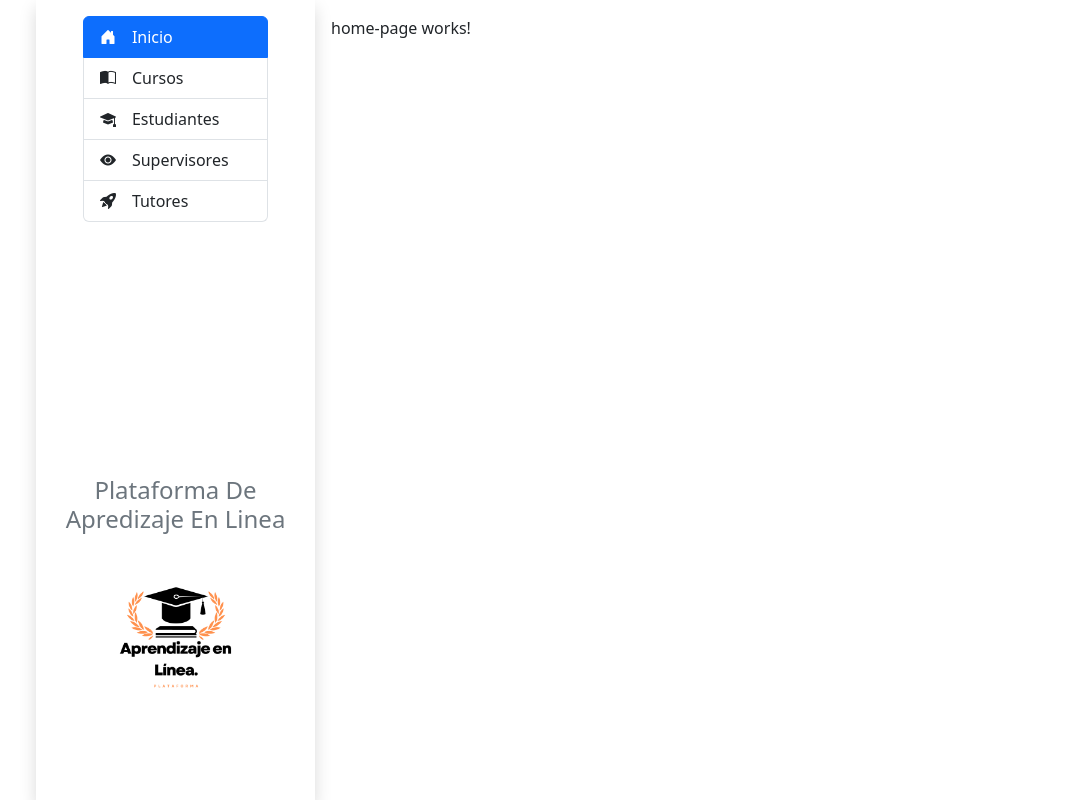
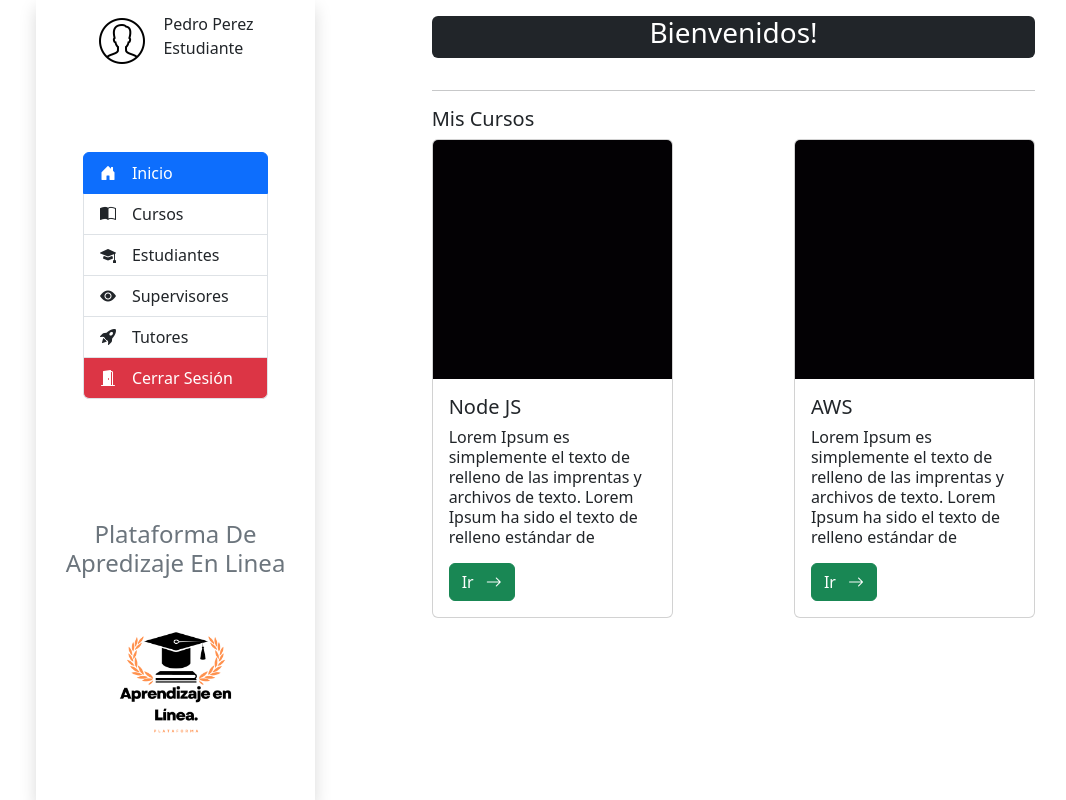
Before and after one commit to PLATYPUSCO007/ProyectoGrupo6, an Angular app in the folder FrontEnd/: page /plataforma/home in a window 1280 px wide. Shown: the whole page, without its empty margins (46-1112 px from the left). Built offline with nearby package versions, Linux system fonts and the light colour scheme.

Commit message:
pagina Inicio

```diff
--- a/FrontEnd/src/app/components/menu.component.css
+++ b/FrontEnd/src/app/components/menu.component.css
@@ -0,0 +1,3 @@
+ul {
+    cursor: pointer;
+}
--- a/FrontEnd/src/app/components/menu.component.html
+++ b/FrontEnd/src/app/components/menu.component.html
@@ -1,10 +1,25 @@
 <div class="d-flex flex-wrap w-100 h-100">
     <div class="d-flex w-100 justify-content-center">
+        <div class="">
+            <img src="./iconUser.png" alt="user" width="50px" height="50px">
+        </div>
+        <div class="d-flex flex-column justify-content-start ms-3">
+            <h6 class="text-capitalize lh-1">{{completeName()}}</h6>
+            <p class="fs-6 fw-light lh-1">{{user().role}}</p>
+        </div>
+    </div>
+
+    <div class="d-flex w-100 justify-content-center">
         <ul class="list-group w-75">
-            <li class="list-group-item text-start" for *ngFor="let menu of menuArray"
+            <li class="list-group-item text-start" *ngFor="let menu of menuArray"
                 [routerLink]="menu.route"
                 routerLinkActive="active">
                 <i [className]="menu.icon"></i>{{menu.title}}
+            </li>
+            <li class="list-group-item text-start bg-danger text-white"
+                [routerLink]="['/']"
+            >
+                <i class="bi bi-door-open-fill me-3"></i>Cerrar Sesión
             </li>
         </ul>
     </div>
--- a/FrontEnd/src/app/components/menu.component.ts
+++ b/FrontEnd/src/app/components/menu.component.ts
@@ -1,4 +1,4 @@
-import { Component } from '@angular/core';
+import { Component, computed, signal } from '@angular/core';
 
 interface Menu {
   route: string;
@@ -39,5 +39,13 @@ export class MenuComponent {
       title: 'Tutores',
       icon: 'bi bi-rocket-takeoff-fill me-3'
     },
-  ]
+  ];
+
+  public user = signal({
+    name: 'Pedro',
+    lastName: 'Perez',
+    role: 'Estudiante'
+  });
+
+  public completeName = computed(()=> `${this.user().name} ${this.user().lastName}`)
 }
--- a/FrontEnd/src/app/login/pages/loguin/loguin.component.html
+++ b/FrontEnd/src/app/login/pages/loguin/loguin.component.html
@@ -31,7 +31,7 @@
             </div>
             <div class="card-footer text-center">
                 <button class="btn btn-primary">Entrar</button>
-                <p class="text-info mt-3"><a [routerLink]="['/active']"> Activar codigo de usuario </a></p>
+                <p class="text-info mt-3"><a [routerLink]="['/sesion/active']"> Activar codigo de usuario </a></p>
             </div>
         </form>
     </div>
--- a/FrontEnd/src/app/plataforma/layout/layout-plataforma/layout-plataforma.component.html
+++ b/FrontEnd/src/app/plataforma/layout/layout-plataforma/layout-plataforma.component.html
@@ -1,8 +1,10 @@
 <div class="d-flex wh-100 vh-100">
-    <div class="d-flex w-25 p-3 shadow ">
+    <div class="d-flex w-25 p-3 shadow">
         <app-menu class="w-100 h-100"/>
     </div>
-    <div class="d-flex w-auto p-3">
-        <router-outlet />
+    <div class="d-flex w-75 h-100 p-3">
+        <div class="w-100">
+            <router-outlet/>
+        </div>
     </div>
 </div>
--- a/FrontEnd/src/app/plataforma/pages/home-page/home-page.component.html
+++ b/FrontEnd/src/app/plataforma/pages/home-page/home-page.component.html
@@ -1 +1,31 @@
-<p>home-page works!</p>
+<div class="d-flex flex-column justify-content-center align-items-center w-100">
+    <div class="text-bg-dark text-center rounded w-75">
+        <h3 class="">Bienvenidos!</h3>
+    </div>
+    <div class="w-75 mt-3">
+        <hr>
+        <h5>Mis Cursos</h5>
+        <div class="d-flex flex-wrap justify-content-between w-100">
+            <div class="card" style="width: 40%;">
+                <img src="./square.svg" alt="imgCourse" class="card-img-top" >
+                <div class="card-body">
+                    <h5 class="card-title">Node JS</h5>
+                    <p class="card-text lh-sm">
+                        Lorem Ipsum es simplemente el texto de relleno de las imprentas y archivos de texto. Lorem Ipsum ha sido el texto de relleno estándar de
+                    </p>
+                    <button class="btn btn-success">Ir <i class="ms-2 bi bi-arrow-right"></i></button>
+                </div>
+            </div>
+            <div class="card" style="width: 40%;">
+                <img src="./square.svg" alt="imgCourse" class="card-img-top">
+                <div class="card-body">
+                    <h5 class="card-title">AWS</h5>
+                    <p class="card-text lh-sm">
+                        Lorem Ipsum es simplemente el texto de relleno de las imprentas y archivos de texto. Lorem Ipsum ha sido el texto de relleno estándar de
+                    </p>
+                    <button class="btn btn-success">Ir <i class="ms-2 bi bi-arrow-right"></i></button>
+                </div>
+            </div>
+        </div>
+    </div>
+</div>
```
Also changed, not shown: FrontEnd/public/iconUser.png (added), FrontEnd/public/square.svg (added).
